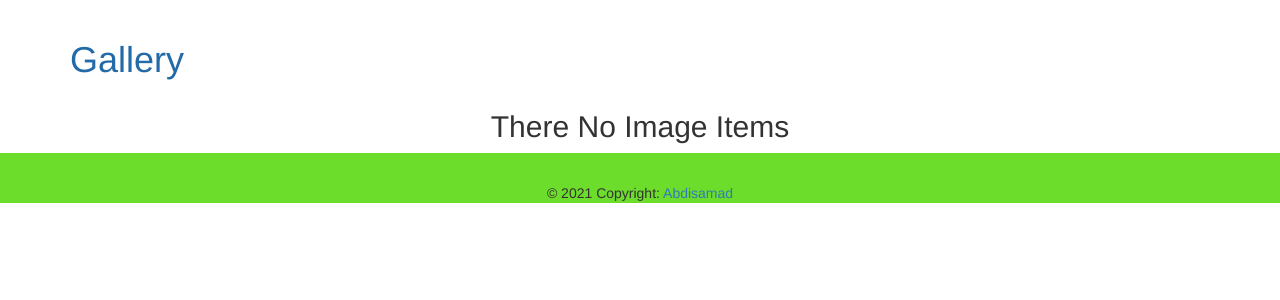
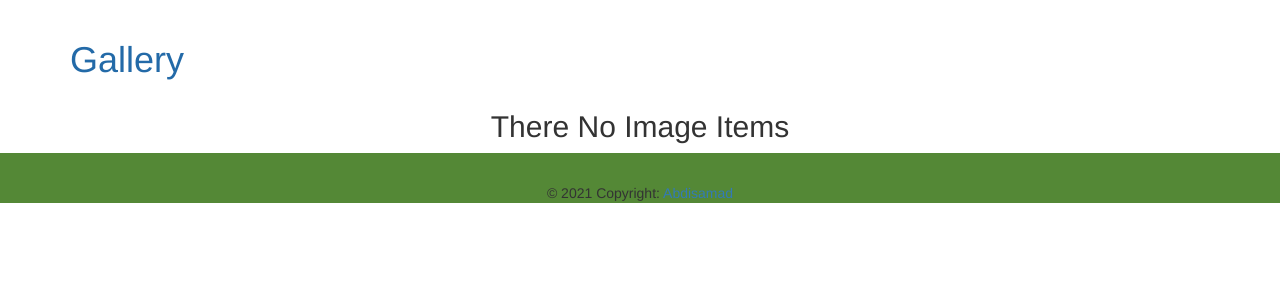
Before and after one commit to Abdisamad100/Gallery-app, a Django app: page / in a window 1280 px wide. Shown: the part 52-352 px from the top of the page. Run offline with Django 3.2, Linux system fonts and the light colour scheme; data that the repository does not hold is empty; some libraries are stand-ins or nearby versions.

Commit message:
modified index.html

```diff
--- a/gallery/static/css/basephotos.css
+++ b/gallery/static/css/basephotos.css
@@ -10,7 +10,7 @@
   margin: 10px;
 }
 footer{
-  background-color:rgb(108, 221, 42);
+  background-color:rgb(84, 136, 54);
 }
 /* .card2>img {
   height: 500px;
```
